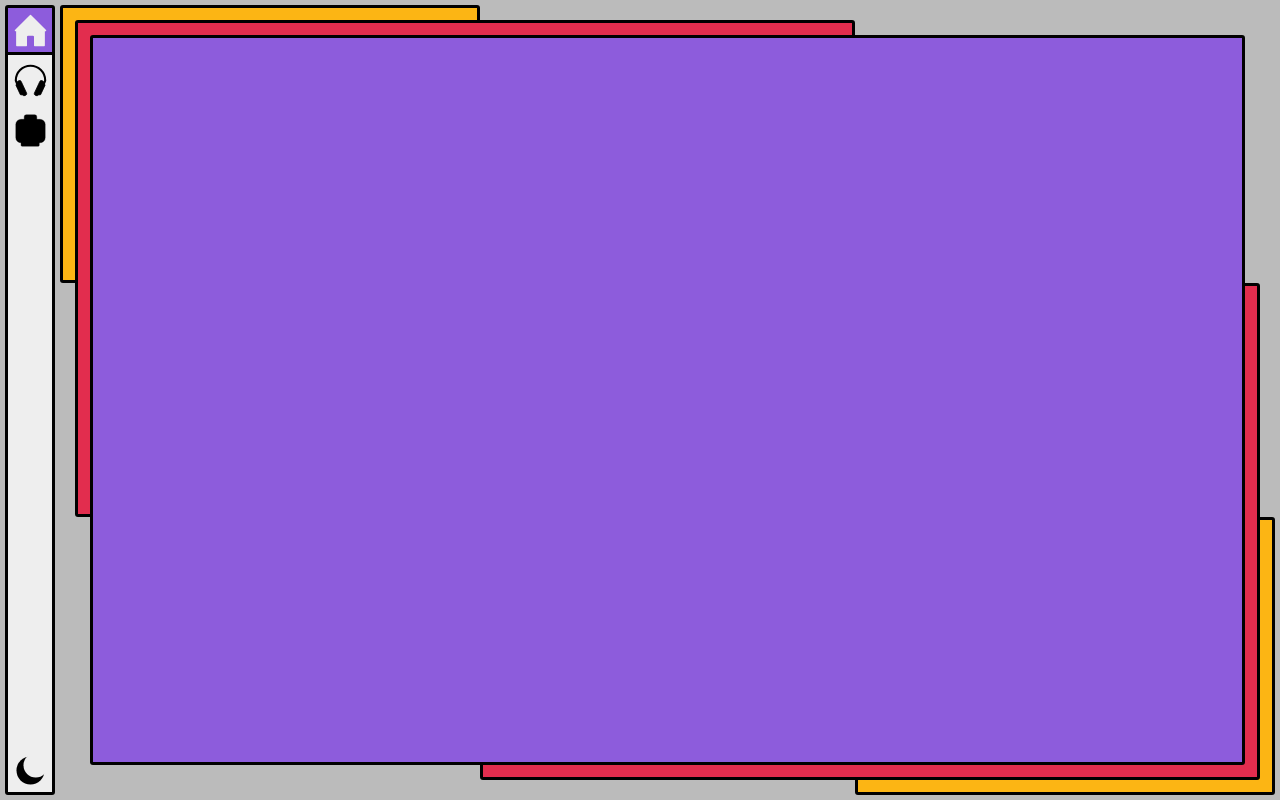
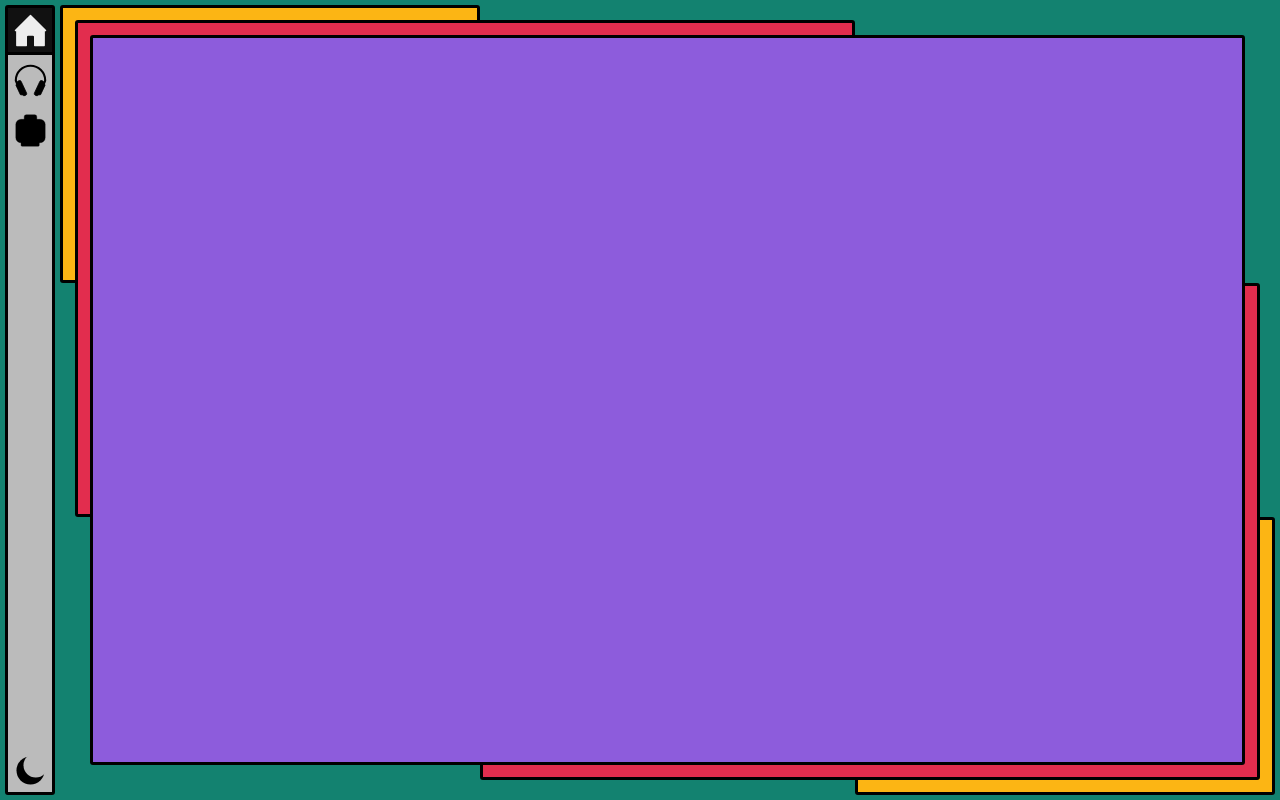
Before and after one commit to benbrott/benbrott, a React (Create React App) app: page / in a window 1280 px wide. Built offline with nearby package versions, Linux system fonts and the light colour scheme.

Commit message:
Updated light color scheme to teal & gray

```diff
--- a/src/App/About/About.module.scss
+++ b/src/App/About/About.module.scss
@@ -64,7 +64,7 @@ $line-height-default: 1.2em;
   }
 
   &.light {
-    color: $accent-purple;
+    color: $primary-light-gray;
   }
 }
 
@@ -86,11 +86,11 @@ $line-height-default: 1.2em;
 
 .info {
   &.dark {
-    color: #bbb;
+    color: $primary-light-gray;
   }
 
   &.light {
-    color: #111;
+    color: $primary-black;
   }
 }
 
--- a/src/App/App.js
+++ b/src/App/App.js
@@ -30,7 +30,7 @@ const REFS = {
 const THEME = 'THEME';
 const LIGHT = 'LIGHT';
 const DARK = 'DARK';
-const LIGHT_BACKGROUND = '#bbb';
+const LIGHT_BACKGROUND = '#138270';
 const DARK_BACKGROUND = '#333';
 
 class App extends React.PureComponent {
--- a/src/App/App.module.scss
+++ b/src/App/App.module.scss
@@ -63,11 +63,11 @@
   @extend %bordered-default;
 
   &.dark {
-    background-color: #111;
+    background-color: $primary-black;
   }
 
   &.light {
-    background-color: #eee;
+    background-color: $primary-light-gray;
   }
 }
 
@@ -102,7 +102,7 @@
     }
 
     &.light {
-      background-color: $accent-purple;
+      background-color: $primary-black;
     }
   }
 }
--- a/src/_shared.scss
+++ b/src/_shared.scss
@@ -3,6 +3,8 @@
 $accent-gold: #fcb514;
 $accent-red: #e22d4e;
 $accent-purple: #8d5cdc;
+$primary-black: #111;
+$primary-light-gray: #bbb;
 $border-radius-default: 3px;
 $border-default: solid #000 $border-radius-default;
 $navbar-size: 50px;
```
Also changed, not shown: src/assets/logoNameDark.svg, src/assets/logoNameFlatDark.svg.
